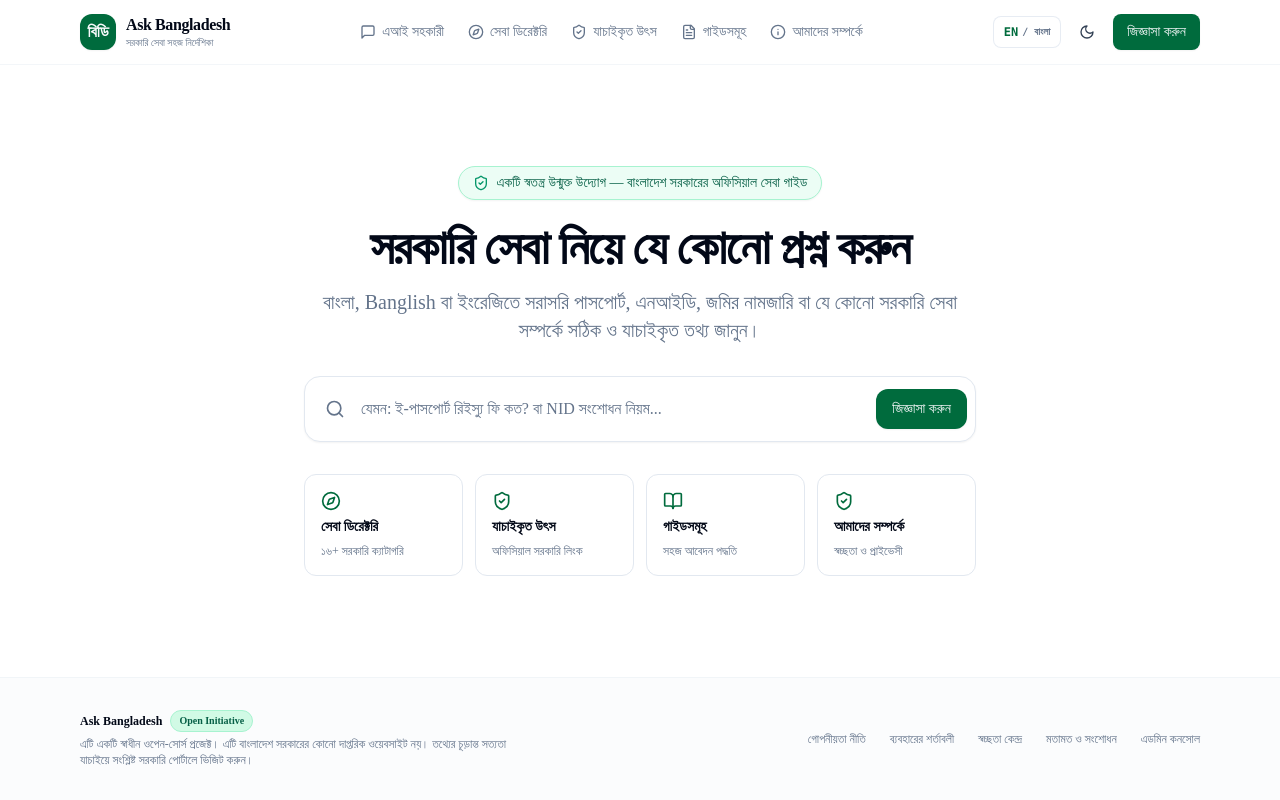
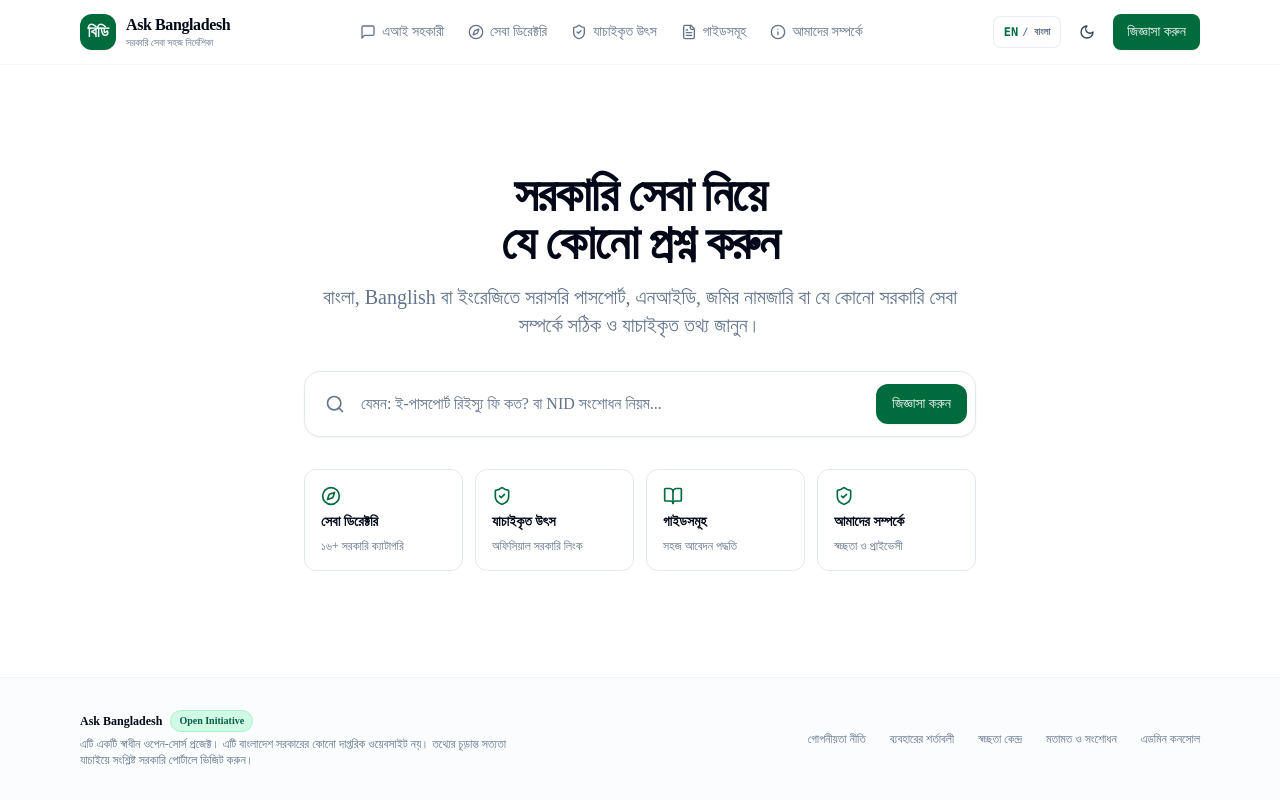
Before and after one commit to dedsecisamood/ask-bangladesh, a Next.js app: page / in a window 1280 px wide. Built offline with nearby package versions, Linux system fonts and the light colour scheme.

Commit message:
fix(ui): remove disclaimer pill and format hero heading into two lines

```diff
--- a/src/app/page.tsx
+++ b/src/app/page.tsx
@@ -9,14 +9,20 @@ export default function HomePage() {
 
   return (
     <main className="flex-1 flex flex-col items-center justify-center p-4 md:p-12 text-center max-w-4xl mx-auto">
-      {/* Disclaimer Banner */}
-      <div className="mb-6 inline-flex items-center gap-2 px-3.5 py-1.5 rounded-full bg-emerald-50 dark:bg-emerald-950/40 text-emerald-800 dark:text-emerald-300 text-xs md:text-sm border border-emerald-200 dark:border-emerald-800 shadow-sm">
-        <ShieldCheck className="w-4 h-4 text-emerald-600 dark:text-emerald-400" />
-        <span>{t.disclaimer}</span>
-      </div>
-
-      <h1 className="text-3xl md:text-5xl font-extrabold tracking-tight text-foreground mb-4">
-        {t.heroTitle}
+      <h1 className="text-3xl md:text-5xl font-extrabold tracking-tight text-foreground mb-4 max-w-3xl leading-[1.2]">
+        {language === "en" ? (
+          <>
+            Ask anything about
+            <br />
+            Bangladesh Public Services
+          </>
+        ) : (
+          <>
+            সরকারি সেবা নিয়ে
+            <br />
+            যে কোনো প্রশ্ন করুন
+          </>
+        )}
       </h1>
 
       <p className="text-base md:text-xl text-muted-foreground mb-8 max-w-2xl leading-relaxed">
```
